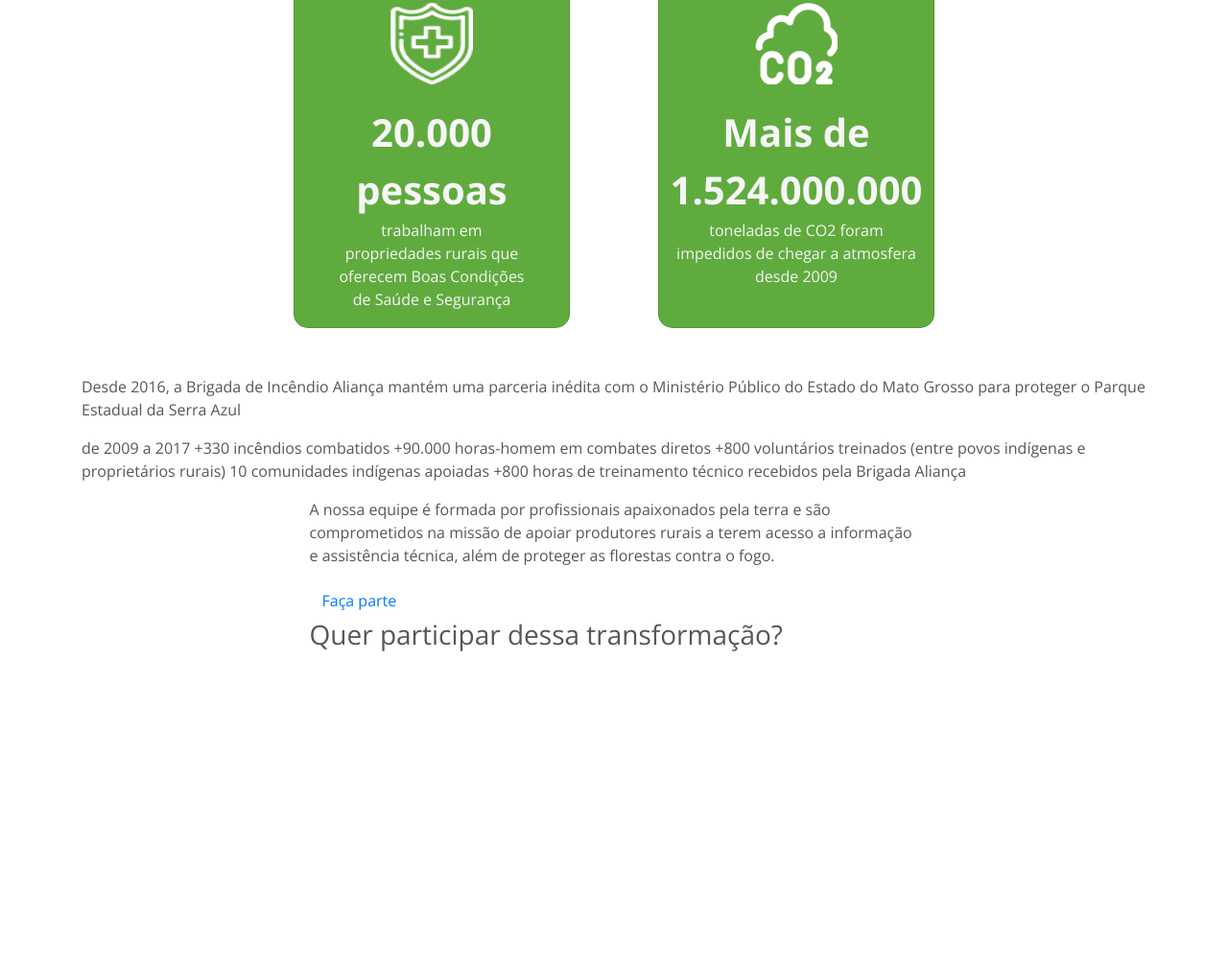
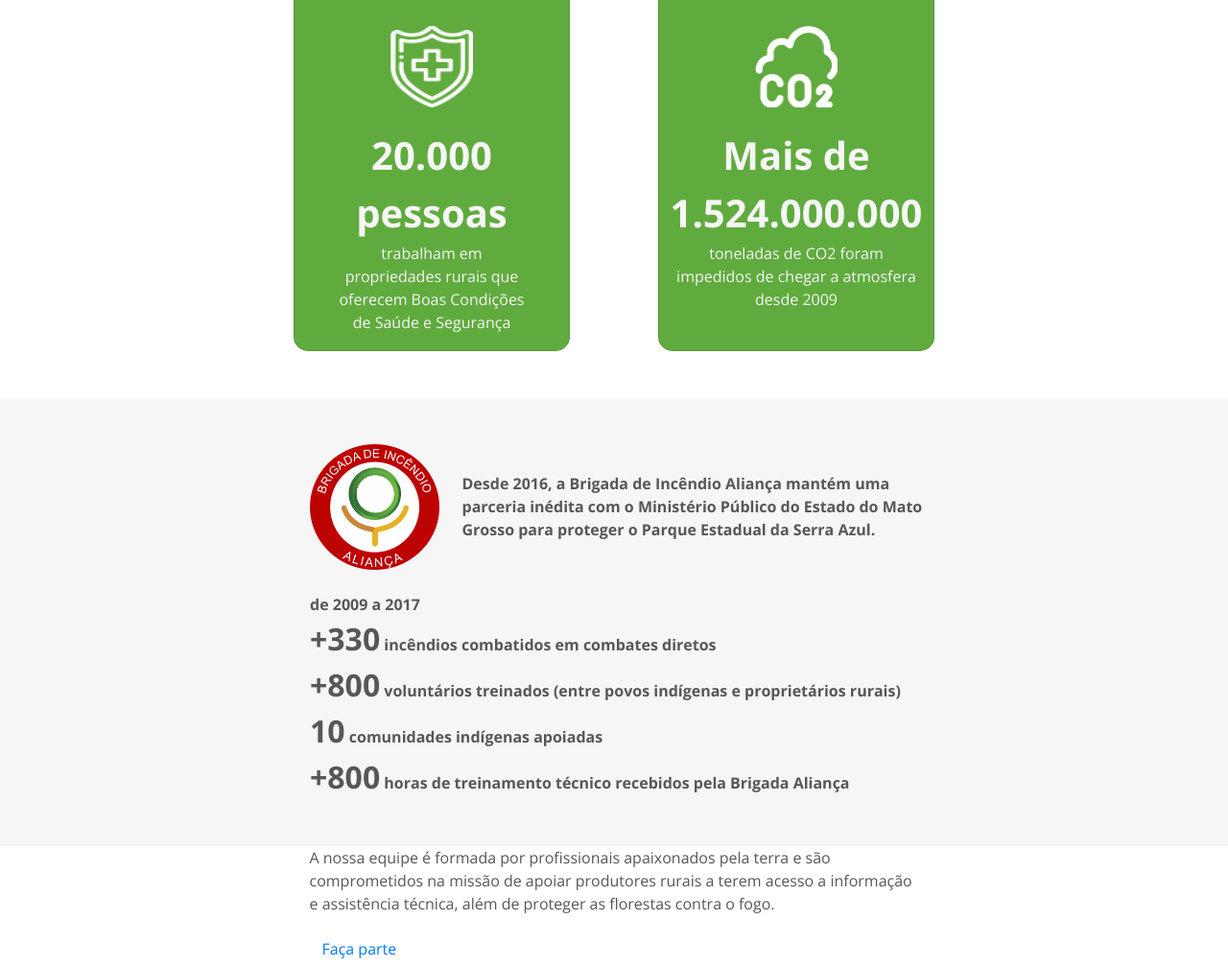
Before and after one commit to natalyapeixoto/terra, a website: page index.html in a window 1280 px wide. Shown: the part 761-1769 px from the top of the page at 96% size. Before the commit the page ends 1448 px from the top, so only its background shows below. Drawn offline with nearby package versions, Linux system fonts and the light colour scheme.

Commit message:
Finished the brigate home section

```diff
--- a/css/style.css
+++ b/css/style.css
@@ -82,3 +82,15 @@ body {
   border: none;
 }
 /* Fim do estilo para a seção impacto da home */
+
+/* Início do estilo para a seção Brigada da home */
+.home-brigate_at{
+  background-color: var(--background-grey);
+}
+.home-brigate_img_at{
+  width: 25%;
+}
+.home-brigate_text_at{
+  font-size: 2rem;
+}
+/* Fim do estilo para a seção Brigada da home */
--- a/index.html
+++ b/index.html
@@ -42,7 +42,7 @@
       <!-- primeira row -->
       <div class="row d-flex justify-content-center">
         <!-- Button trigger modal 1 -->
-        <div class="mb-4 col-lg-4 col-md-5 col-sm-12 d-flex justify-content-center">
+        <div class="mb-5 col-lg-4 col-md-5 col-sm-12 d-flex justify-content-center">
           <button type="button" class="home-impact_btn_at" data-toggle="modal" data-target="#Modal1">
             <div class="home-impact_card_at card d-flex align-items-center">
               <img class="home-impact_img_at card-img-top" src="assets/img/home/icone1-arvore.png" alt="Card image cap">
@@ -79,7 +79,7 @@
           </div>
         </div>
         <!-- Button trigger modal 2 -->
-        <div class="mb-4 col-lg-4 col-md-5 col-sm-7 d-flex justify-content-center">
+        <div class="mb-5 col-lg-4 col-md-5 col-sm-7 d-flex justify-content-center">
           <button type="button" class="home-impact_btn_at" data-toggle="modal" data-target="#Modal2">
             <div class="home-impact_card_at card d-flex align-items-center">
               <img class="home-impact_img_at card-img-top" src="assets/img/home/icone2-preservacao.png" alt="Card image cap">
@@ -113,7 +113,7 @@
           </div>
         </div>
         <!-- Button trigger modal 3 -->
-        <div class="mb-4 col-lg-4 col-md-5 col-sm-7 d-flex justify-content-center">
+        <div class="mb-5 col-lg-4 col-md-5 col-sm-7 d-flex justify-content-center">
           <button type="button" class="home-impact_btn_at" data-toggle="modal" data-target="#Modal3">
             <div class="home-impact_card_at card d-flex align-items-center">
               <img class="home-impact_img_at card-img-top" src="assets/img/home/icone3-area-preservada-3.png" alt="Card image cap">
@@ -153,7 +153,7 @@
       <!-- segunda row -->
       <div class="row d-flex justify-content-center">
         <!-- Button trigger modal 4 -->
-        <div class="mb-4 col-lg-4 col-md-5 col-sm-7 d-flex justify-content-center">
+        <div class="mb-5 col-lg-4 col-md-5 col-sm-7 d-flex justify-content-center">
           <button type="button" class="home-impact_btn_at" data-toggle="modal" data-target="#Modal4">
             <div class="home-impact_card_at card d-flex align-items-center">
               <img class="home-impact_img_at card-img-top" src="assets/img/home/icone4-saude-seguranca.png" alt="Card image cap">
@@ -188,7 +188,7 @@
           </div>
         </div>
         <!-- Button trigger modal 5 -->
-        <div class="mb-4 col-lg-4 col-md-5 col-sm-7 d-flex justify-content-center">
+        <div class="mb-5 col-lg-4 col-md-5 col-sm-7 d-flex justify-content-center">
           <button type="button" class="home-impact_btn_at" data-toggle="modal" data-target="#Modal5">
             <div class="home-impact_card_at card d-flex align-items-center">
               <img class="home-impact_img_at card-img-top" src="assets/img/home/icone5-c02.png" alt="Card image cap">
@@ -228,19 +228,23 @@
   <!-- Início da seção Brigada da home -->
   <section class="home-brigate_at">
     <div class="container">
-      <div>
-        <img src="" alt="">
-        <p class="font-weigh t-bold">Desde 2016, a Brigada de Incêndio Aliança mantém uma parceria inédita com o
-          Ministério Público do Estado do Mato
-          Grosso para proteger o Parque Estadual da Serra Azul</p>
+      <div class="row d-flex justify-content-center">
+        <div class="col-lg-8 mb-5">
+          <div class="mt-5 mb-4 d-flex align-items-center">
+            <img class="home-brigate_img_at pl-5" src="assets/img/logo-brigada-aliancadaterra.png" alt="Logo da brigada da Aliança da Terra">
+            <p class="p-4 font-weight-bold mb-0">Desde 2016, a Brigada de Incêndio Aliança mantém uma parceria inédita com o
+              Ministério Público do Estado do Mato
+              Grosso para proteger o Parque Estadual da Serra Azul.</p>
+          </div>
+          <p class="pl-5 mb-0 font-weight-bold">
+            de 2009 a 2017
+            <br><span class="text__red"><span class="home-brigate_text_at">+330</span></span> incêndios combatidos em combates diretos
+            <br><span class="text__red"><span class="home-brigate_text_at">+800</span> voluntários treinados</span> (entre povos indígenas e proprietários rurais)
+            <br><span class="text__red"><span class="home-brigate_text_at">10</span> comunidades indígenas apoiadas</span>
+            <br><span class="text__red"><span class="home-brigate_text_at">+800</span> horas de treinamento técnico</span> recebidos pela Brigada Aliança
+          </p>
+        </div>
       </div>
-      <p>
-        de 2009 a 2017 +330 incêndios combatidos +90.000 horas-homem em combates diretos +800 voluntários treinados
-        (entre povos
-        indígenas e proprietários rurais) 10 comunidades indígenas apoiadas +800 horas de treinamento técnico
-        recebidos
-        pela Brigada Aliança
-      </p>
     </div>
   </section>
   <!-- Fim da seção Brigada da home -->
@@ -260,19 +264,6 @@
   </section>
   <!-- Fim da seção nosso time da home -->
 
-  <!-- Início da seção quero participar dessa transformação da home -->
-  <section class="home-transformation">
-    <div class="container">
-      <div class="row d-flex justify-content-center">
-        <div class="col-lg-7">
-          <h3>Quer participar dessa transformação?</h3>
-        </div>
-      </div>
-    </div>
-
-  </section>
-  <!-- Fim da seção quero participar dessa transformação da home -->
-
   <!-- js -->
   <script src="js/jquery.slim.min.js"></script>
   <script src="js/bootstrap.min.js"></script>
```
Also changed, not shown: assets/img/icone-doacao-brigada.png (added).
